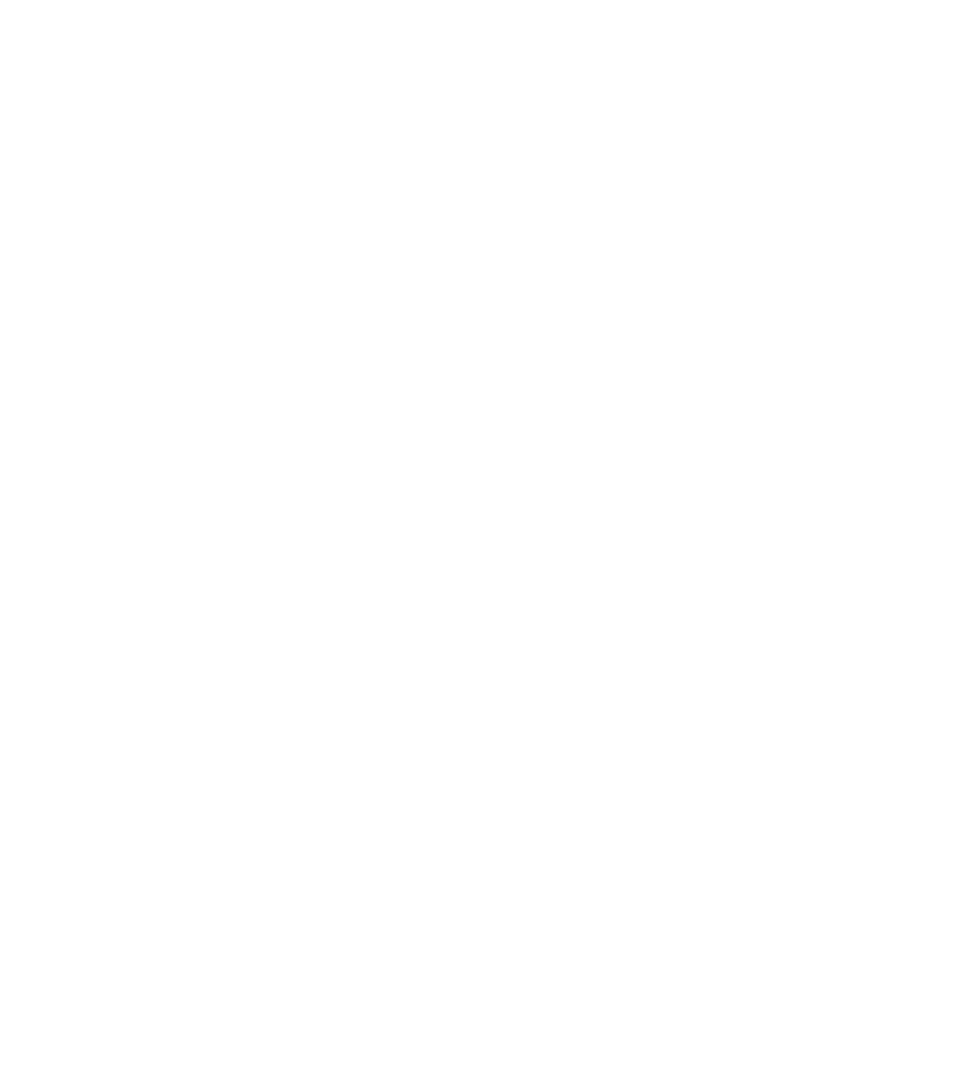
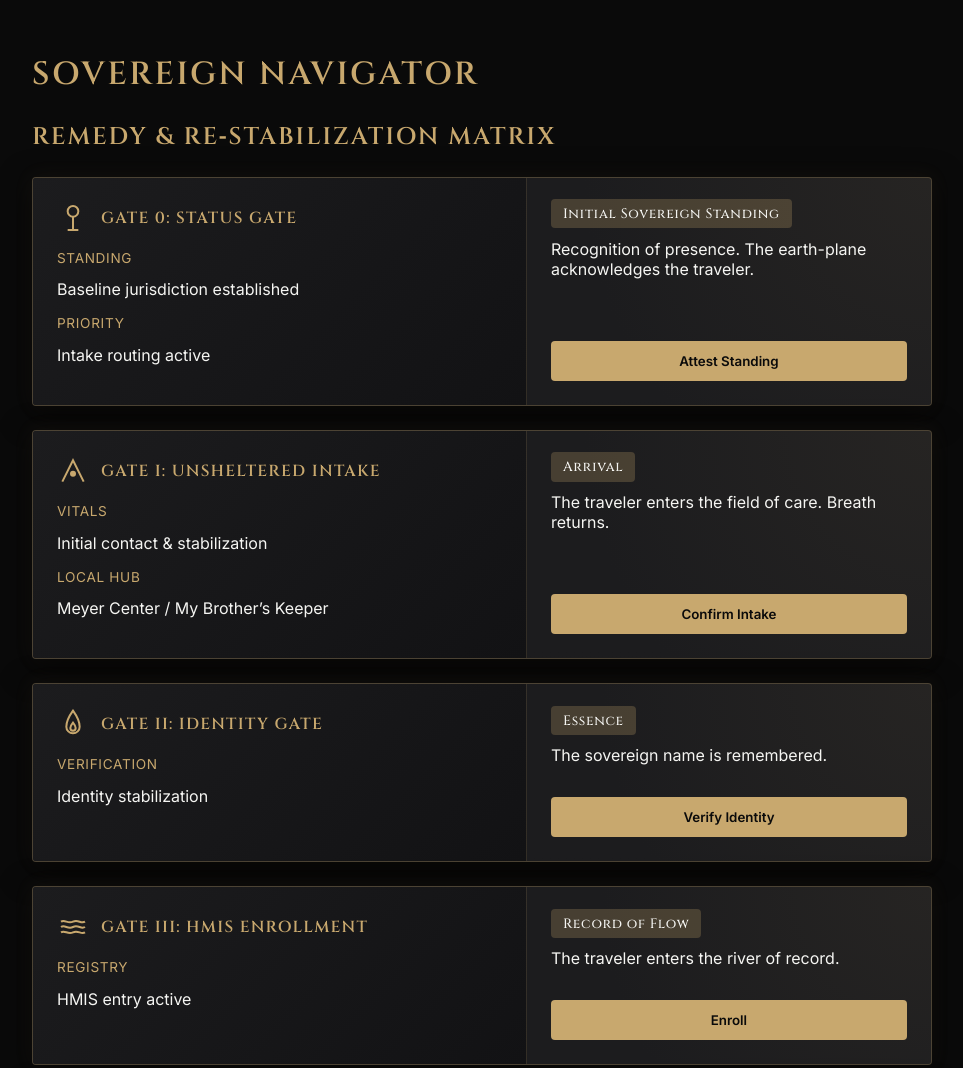
Before and after one commit to iAmMrMeMySelf/Sovereign-navigator-, a plain HTML site: page index.html in a window 1280 px wide. Shown: the top 1068 px of the page, without its empty margins (158-1121 px from the left). Before the commit the page ends 800 px from the top, so only its background shows below. Drawn offline with Linux system fonts and the light colour scheme.

Commit message:
Change title and enhance CSS styles in index.html
Updated the title and added CSS styles for layout and design.

```diff
--- a/index.html
+++ b/index.html
@@ -3,7 +3,7 @@
 <head>
   <meta charset="UTF-8" />
   <meta name="viewport" content="width=device-width, initial-scale=1.0" />
-  <title>Sovereign Navigator — Remedy & Restoration Matrix</title>
+  <title>Sovereign Navigator — Remedy & Re‑Stabilization Matrix</title>
 
   <!-- Typography -->
   <link href="https://fonts.googleapis.com/css2?family=Cinzel:wght@500;600;700&family=Inter:wght@300;400;500;600&display=swap" rel="stylesheet">
@@ -22,6 +22,129 @@
       --font-ceremonial: 'Cinzel', Georgia, serif;
       --font-system: 'Inter', -apple-system, BlinkMacSystemFont, sans-serif;
     }
+
+    body {
+      background-color: var(--bg-deep-obsidian);
+      color: var(--text-alabaster);
+      font-family: var(--font-system);
+      margin: 0;
+      padding: 0;
+      -webkit-font-smoothing: antialiased;
+    }
+
+    h1, h2, h3 {
+      font-family: var(--font-ceremonial);
+      color: var(--accent-burnished-brass);
+      text-transform: uppercase;
+      letter-spacing: 0.08em;
+      font-weight: 600;
+    }
+
+    .page-container {
+      max-width: 900px;
+      margin: 0 auto;
+      padding: 2rem;
+    }
+
+    .crest {
+      width: 32px;
+      height: 32px;
+      stroke: var(--accent-burnished-brass);
+      stroke-width: 1.5;
+      fill: none;
+      margin-right: 0.75rem;
+    }
+
+    .gate-card {
+      background: var(--bg-gate-slate);
+      border: var(--border-sovereign);
+      border-radius: 4px;
+      box-shadow: var(--shadow-gate);
+      display: grid;
+      grid-template-columns: 1fr;
+      margin: 1.5rem 0;
+      overflow: hidden;
+    }
+
+    @media (min-width: 768px) {
+      .gate-card {
+        grid-template-columns: 1.1fr 0.9fr;
+      }
+    }
+
+    .gate-institutional {
+      padding: 1.5rem;
+      background: linear-gradient(135deg, rgba(28,28,30,1) 0%, rgba(18,18,20,1) 100%);
+      border-right: 1px solid rgba(200, 168, 110, 0.15);
+    }
+
+    .gate-natural {
+      padding: 1.5rem;
+      background: radial-gradient(circle at 100% 0%, rgba(200,168,110,0.06) 0%, rgba(28,28,30,0.95) 75%);
+      display: flex;
+      flex-direction: column;
+      justify-content: space-between;
+    }
+
+    .gate-title {
+      display: flex;
+      align-items: center;
+      font-family: var(--font-ceremonial);
+      color: var(--accent-burnished-brass);
+      text-transform: uppercase;
+      letter-spacing: 0.08em;
+      font-weight: 600;
+    }
+
+    .field-label {
+      color: var(--accent-burnished-brass);
+      font-size: 0.85rem;
+      margin-top: 1rem;
+      text-transform: uppercase;
+      letter-spacing: 0.05em;
+    }
+
+    .field-value {
+      font-size: 1rem;
+      margin-top: 0.25rem;
+    }
+
+    .decree-badge {
+      background: var(--accent-brass-subtle);
+      padding: 0.35rem 0.75rem;
+      border-radius: 4px;
+      font-family: var(--font-ceremonial);
+      font-size: 0.85rem;
+      letter-spacing: 0.05em;
+    }
+
+    .btn-sovereign {
+      background: var(--accent-burnished-brass);
+      color: var(--bg-deep-obsidian);
+      border: none;
+      padding: 0.75rem 1.25rem;
+      font-family: var(--font-system);
+      font-weight: 600;
+      border-radius: 4px;
+      cursor: pointer;
+      margin-top: 1rem;
+    }
+
+    @media print {
+      body {
+        background: white;
+        color: black;
+      }
+      .gate-card {
+        page-break-inside: avoid;
+        width: 3.5in;
+        height: 5in;
+        border: 1px solid #C8A86E;
+      }
+    }
+  </style>
+</head>
+
 
     <body>
   <div class="page-container">
```
